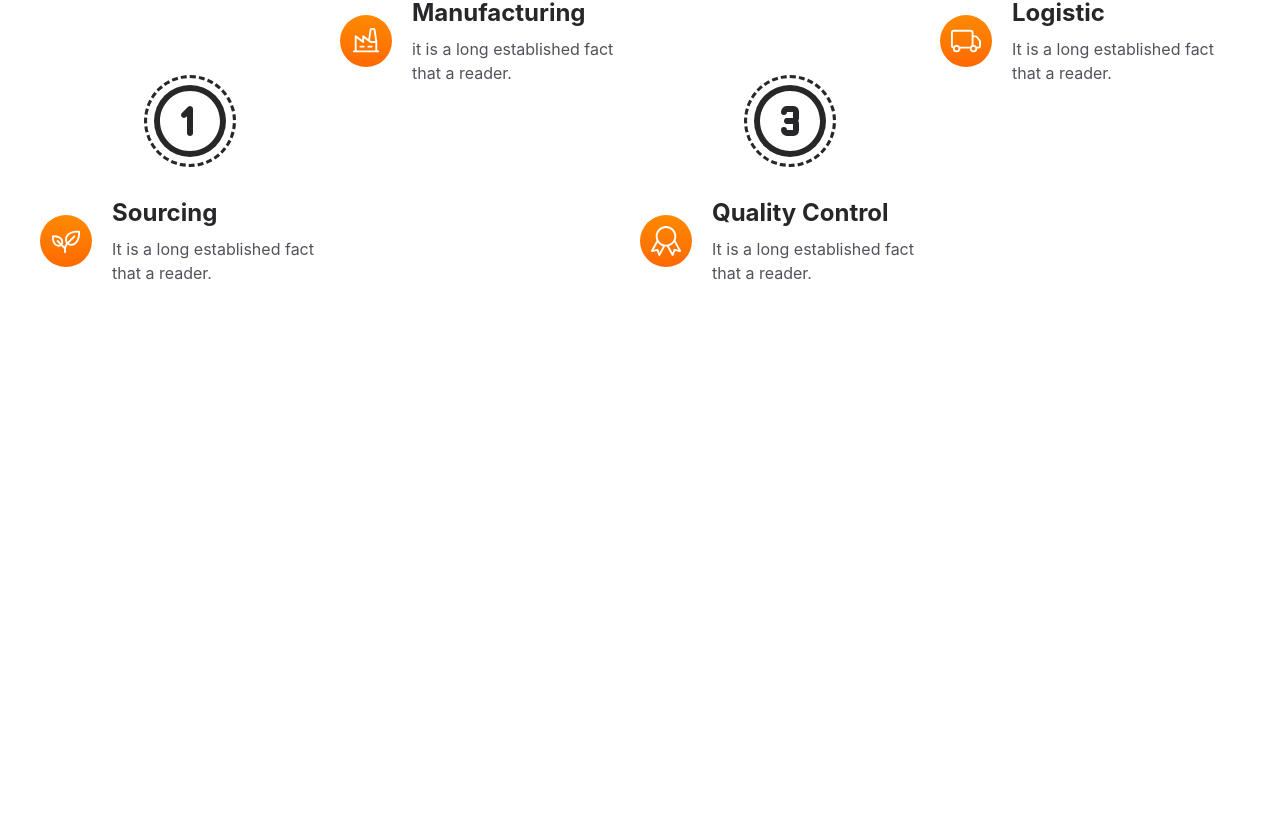
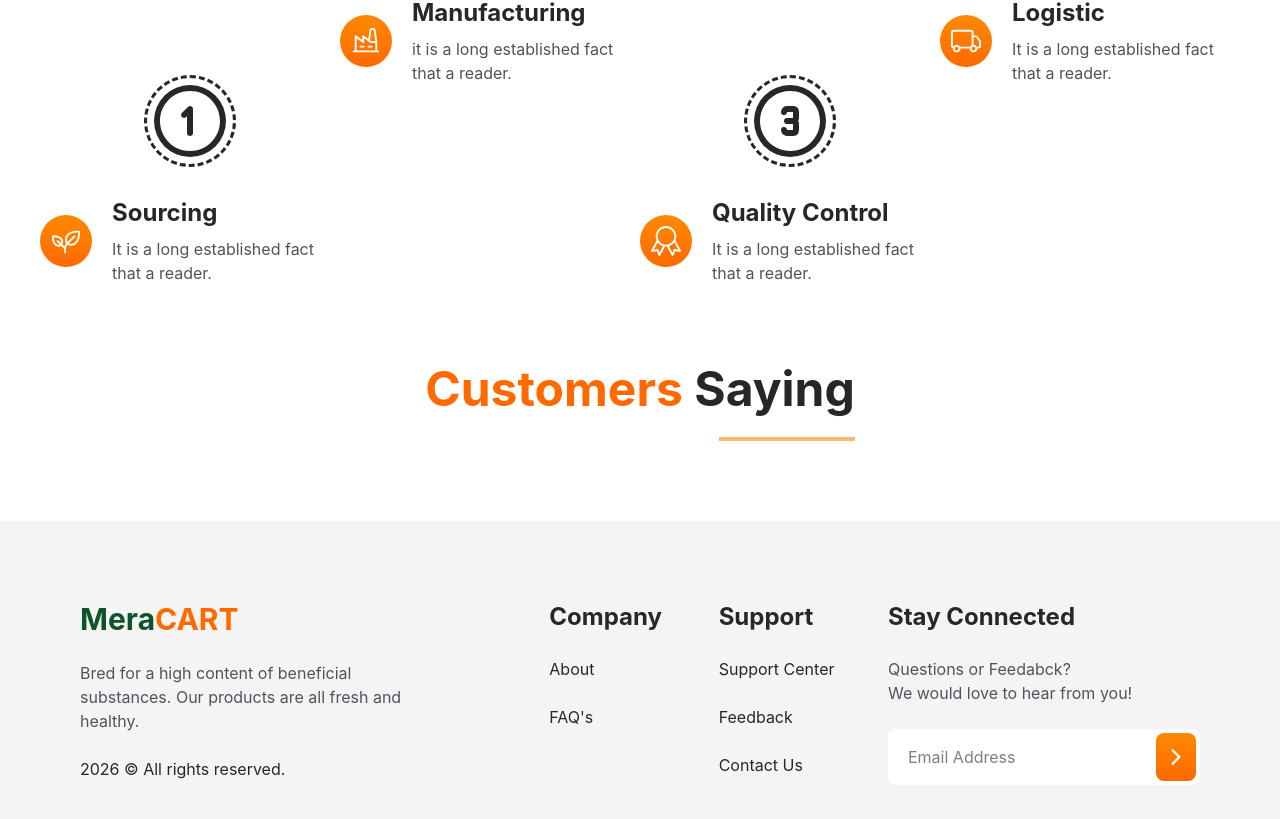
Before and after one commit to guptavaishali628/MeraCart---A-Grocery-Website, a React (Vite) app: page / in a window 1280 px wide. Shown: the part 4403-5222 px from the top of the page. Before the commit the page ends 4768 px from the top, so only its background shows below. Built offline with nearby package versions, Linux system fonts and the light colour scheme.

Commit message:
footer section completed

```diff
--- /dev/null
+++ b/src/Components/Footer/Footer.jsx
@@ -0,0 +1,66 @@
+import React from 'react'
+import { IoIosArrowForward } from "react-icons/io";
+
+const Footer = () => {
+  return (
+    <footer className='bg-zinc-100 py-20 mt-20'>
+       <div className='flex flex-wrap gap-12 max-w-[1400px] mx-auto px-20'>
+            <div className='flex-1 basis-[300px]'>
+                <a href='#' className='text-3xl font-bold'>
+                <span className='text-green-900'>Mera</span><span className='text-orange-500 uppercase'>Cart</span>
+                </a>
+
+                <p className='text-zinc-600 mt-6 max-w-[350px]'>
+                   Bred for a high content of beneficial substances. Our products are all fresh and healthy.
+                </p>
+                <p className='text-zinc-800 mt-6'>
+                   2026 &copy; All rights reserved.
+                </p>
+            </div>
+
+            <ul className='flex-1'>
+                <li>
+                    <h5 className='text-zinc-800 text-2xl font-bold'>Company</h5>
+                </li>
+                <li className='mt-6'>
+                    <a href='#' className='text-zinc-800 hover:text-orange-500'>About</a>
+                </li>
+                 <li className='mt-6'>
+                    <a href='#' className='text-zinc-800 hover:text-orange-500'>FAQ's</a>
+                </li>
+            </ul>
+
+            <ul className='flex-1'>
+                <li>
+                    <h5 className='text-zinc-800 text-2xl font-bold'>Support</h5>
+                </li>
+                <li className='mt-6'>
+                    <a href='#' className='text-zinc-800 hover:text-orange-500'>Support Center</a>
+                </li>
+                <li className='mt-6'>
+                    <a href='#' className='text-zinc-800 hover:text-orange-500'>Feedback</a>
+                </li>
+                <li className='mt-6'>
+                    <a href='#' className='text-zinc-800 hover:text-orange-500'>Contact Us</a>
+                </li>
+            </ul>
+            <div className='flex-1'>
+                <h5 className='text-zinc-800 text-2xl font-bold'>Stay Connected</h5>
+                <p className='mt-6 text-zinc-600'>
+                    Questions or Feedabck?<br/>
+                    We would love to hear from you!
+                </p>
+                <div className='flex bg-white p-1 rounded-lg mt-6 h-auto'>
+                    <input type="email" name="email" id="email" placeholder='Email Address' autoComplete='off' className='h-[6vh] pl-4 flex-1 focus:outline-none'/>
+                    <button className='bg-gradient-to-b from-orange-400 to-orange-500 p-2 rounded-lg text-white text-2xl hover:to-orange-600 cursor-pointer'>
+                        <IoIosArrowForward/>
+                    </button>
+                </div>
+            </div>
+
+       </div>
+    </footer>
+  )
+}
+
+export default Footer
--- a/src/Components/Home/Home.jsx
+++ b/src/Components/Home/Home.jsx
@@ -8,6 +8,8 @@ import Values from '../Values/Values'
 import Products from '../Products/Products'
 import Discount from '../Discount/Discount'
 import Process from '../Process/Process'
+import Testimonials from '../Testimonials/Testimonials'
+import Footer from '../Footer/Footer'
 const Home = () => {
   return (
     <div>
@@ -18,6 +20,8 @@ const Home = () => {
       <Products/>
       <Discount/>
       <Process/>
+      <Testimonials/>
+      <Footer/>
     </div>
   )
 }
--- /dev/null
+++ b/src/Components/Testimonials/Testimonials.jsx
@@ -0,0 +1,14 @@
+import React from 'react'
+import Heading from '../Heading/Heading'
+
+const Testimonials = () => {
+  return (
+   <section>
+     <div className='max-w-[1400px] px-19 mx-auto'>
+        <Heading highlight="Customers" heading="Saying"/>
+     </div>
+   </section>
+  )
+}
+
+export default Testimonials
```
